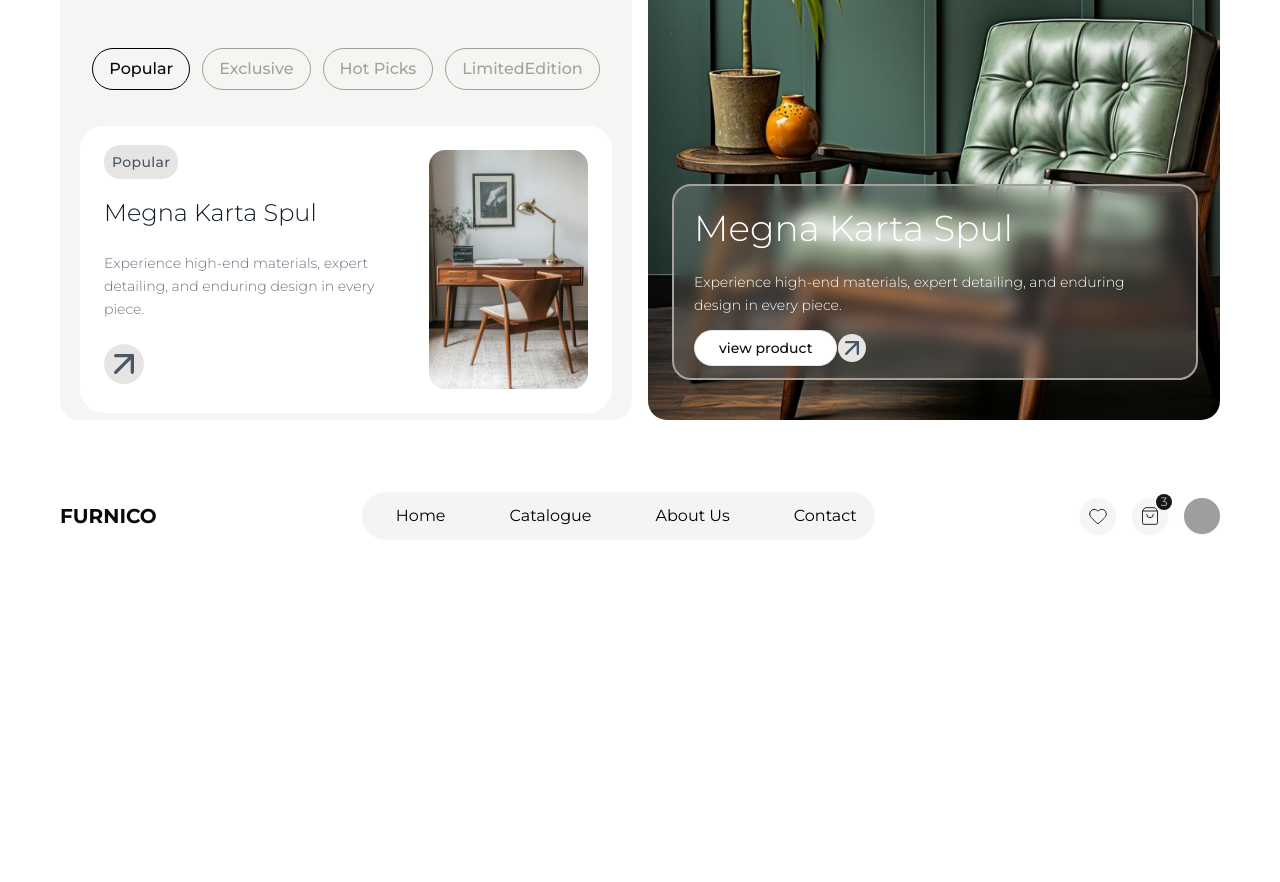
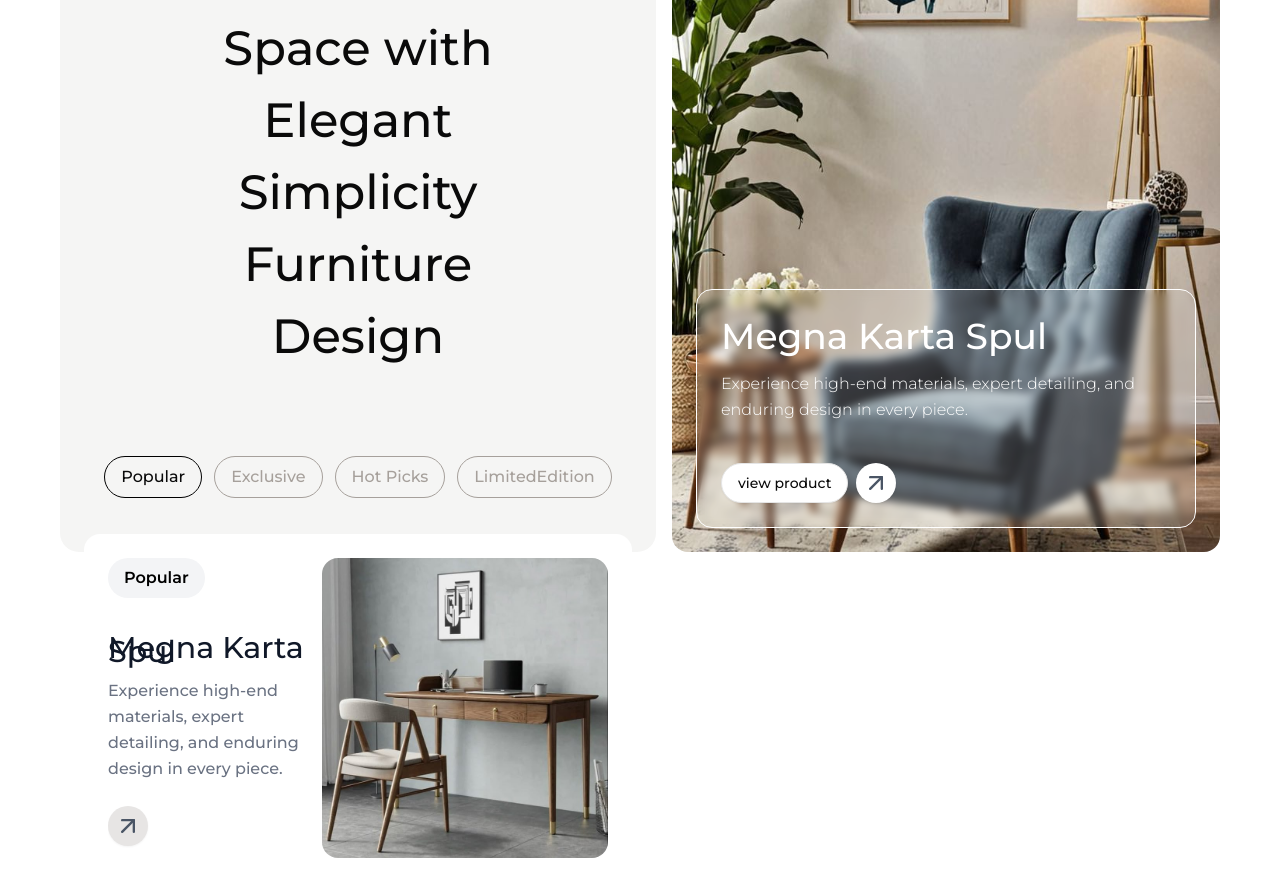
Before and after one commit to Chaibaamari/FournitureWood, a React (Vite) app: page / in a window 1280 px wide. Shown: the part 320-1202 px from the top of the page. Before the commit the page ends 892 px from the top, so only its background shows below. Built offline with nearby package versions, Linux system fonts and the light colour scheme; grey boxes are pictures that could not be loaded.

Commit message:
refactor: reorder Navbar and Hero components in App, update Hero styles and structure

```diff
--- a/src/App.tsx
+++ b/src/App.tsx
@@ -4,8 +4,8 @@ import Navbar from "./components/navbar";
 function App() {
   return (
     <main className="">
-      <Hero/>
       <Navbar />
+      <Hero />
     </main>
   );
 }
--- a/src/components/Hero.tsx
+++ b/src/components/Hero.tsx
@@ -1,15 +1,17 @@
-import { ArrowUpRight } from 'lucide-react';
+import { ArrowUpRight } from "lucide-react";
 import { Gutter } from "./Gutter";
-import { Button } from "./ui/button"
+import { Button } from "./ui/button";
 
 const Hero = () => {
   return (
     <Gutter>
-            <section id='hero'>
-                <div className="left-content">
-                    <h1>
-                        Elevate Your Space With Elegant Simplicity Furniture Design
+      <section id="hero">
+        <div className="left-content p-6">
+          <div className="flex items-center justify-center">
+            <h1 className="w-[72%]">
+              Elevate Your Space with Elegant Simplicity Furniture Design
             </h1>
+          </div>
 
           <div className="flex flex-col gap-6 flex-1">
             <div className="flex flex-wrap gap-3 px-5 justify-center mb-3 ">
@@ -20,36 +22,38 @@ const Hero = () => {
             </div>
 
             {/* Product Showcase */}
-                        <div className="product-showcase ">
-                            <div className="product-showcase-item">
+            <div className=" bg-white p-6 rounded-2xl relative overflow-hidden">
+              <div className="relative overflow-hidden flex ">
                 {/* Left content section */}
-                                <div className="flex-1 space-y-6">
-                                    <span>
+                <div className=" space-y-6">
+                  <span className="bg-gray-100 text-black font-semibold text-base px-4 py-2 rounded-full inline-block">
                     Popular
                   </span>
 
-                                    <h2 className="text-4xl lg:text-2xl text-gray-900 leading-tight mt-6">
+                  <h2 className="lg:text-3xl font-medium text-xl text-gray-900 leading-1 mt-6">
                     Megna Karta Spul
                   </h2>
 
-                                    <p className="text-gray-500 text-sm leading-relaxed max-w-md">
-                                        Experience high-end materials, expert detailing, and enduring design in every piece.
+                  <p className="text-gray-500 text-base leading-relaxed font-medium max-w-md">
+                    Experience high-end materials, expert detailing, and
+                    enduring design in every piece.
                   </p>
 
-                                    <div className="rounded-[100%] w-10 h-10  bg-stone-200 bottom-5">
-                                        <ArrowUpRight size={5} className="w-10 h-10  rounded-[100%] text-gray-600" />
-                                    </div>
+                  <Button
+                    variant={"secondary"}
+                    className="rounded-full w-10 h-10  bg-stone-200 bottom-5"
+                  >
+                    <ArrowUpRight className="size-7  rounded-[100%] text-gray-600" />
+                  </Button>
                 </div>
 
                 {/* Right image section */}
-                                <div className="flex-[0.5448] w-full">
-                                    <div className="relative">
+                <div className=" relative">
                   <img
-                                            src="/images/table.jpeg"
+                    src="/images/table3.jpeg"
                     alt="Megna Karta Spul - Modern wooden coffee table with cane webbing detail in a contemporary living room setting"
-                                            className="rounded-2xl w-[120%] object-cover"
+                    className="rounded-2xl  h-[300px] w-[600px] object-cover"
                   />
-                                    </div>
                 </div>
               </div>
             </div>
@@ -57,25 +61,34 @@ const Hero = () => {
         </div>
 
         {/* Right Section */}
-                <div className="right-content">
+        <div className="flex-1 w-full overflow-hidden rounded-2xl  relative">
           <img
-                        src="/images/natureLofa.jpeg"
+            src="/images/tips6.jpeg"
             alt="Nature Lofa furniture piece"
+            className="w-full "
           />
 
-                    <div className='description'>
-                        <h2>
+          <div className="absolute bottom-0 left-0 right-0  p-6 w-full  ">
+            <div className="p-6 space-y-10 backdrop-blur-xs bg-white/15 border-white border rounded-2xl">
+              <div className="space-y-3">
+                <h2 className="text-3xl  md:text-4xl text-white font-medium leading-tight ">
                   Megna Karta Spul
                 </h2>
-                        <p>
-                            Experience high-end materials, expert detailing, and enduring design in every piece.
+                <p className="text-white text-base leading-relaxed max-w-md">
+                  Experience high-end materials, expert detailing, and enduring
+                  design in every piece.
                 </p>
-                        <div className="absolute -bottom-2 flex flex-row item-center gap-4 mt-4">
-                            <Button variant={"outline"} className="absolute bottom-5 rounded-full px-6">
+              </div>
+              <div className="flex items-center gap-2">
+                <Button variant={"outline"} className="rounded-full h-10">
                   view product
                 </Button>
-                            <div className="rounded-[100%] w-7 h-7  bg-stone-200 absolute bottom-6 left-36">
-                                <ArrowUpRight className="w-7 h-7  rounded-[100%] text-gray-600" />
+                <Button
+                  variant={"secondary"}
+                  className="rounded-full w-10 h-10  bg-white bottom-5"
+                >
+                  <ArrowUpRight className="size-7  rounded-[100%] text-gray-600" />
+                </Button>
               </div>
             </div>
           </div>
--- a/src/index.css
+++ b/src/index.css
@@ -1,5 +1,3 @@
-
-
 @import "tailwindcss";
 @import "tw-animate-css";
 
@@ -130,57 +128,64 @@
   }
 }
 
-@layer components{
-  #hero{
-    @apply flex flex-col md:flex-row gap-4 mt-10 mb-10 h-auto md:h-[700px] font-light;
+@layer components {
+  #hero {
+    @apply flex flex-col md:flex-row gap-4 mt-10 mb-10 h-[calc(100vh-10vh)] font-light;
 
-    .left-content{
-      @apply bg-stone-100 rounded-[19px] flex-1 flex flex-col ;
+    .left-content {
+      @apply bg-stone-100 rounded-[19px] flex-1 flex flex-col;
 
-      h1{
-        @apply  text-2xl md:text-5xl p-5 text-center mt-16 mb-8 font-normal;
+      h1 {
+        @apply text-2xl md:text-5xl p-5 text-center my-16 leading-normal font-medium;
       }
-      .btn-filter-active{
+
+      .btn-filter-active {
         @apply rounded-4xl cursor-pointer border-[1.5px] border-black p-2 px-4 font-medium;
       }
-    .btn-filter-non-active{
+
+      .btn-filter-non-active {
         @apply rounded-4xl cursor-pointer border-[1.5px] border-stone-400 p-2 px-4 font-medium text-stone-400;
       }
-    .product-showcase{
+
+      .product-showcase {
         @apply bg-white p-6 mx-5 rounded-3xl flex-1 mb-5 my-0;
 
-      .product-showcase-item{
-        @apply flex flex-col md:flex-row justify-between items-start gap-10 md:gap-8 ;
+        .product-showcase-item {
+          @apply flex flex-col md:flex-row justify-between items-start gap-10 md:gap-8;
         }
 
-      span{
-        @apply text-sm font-medium text-gray-600 tracking-wide  bg-stone-200 p-2 rounded-2xl;
+        span {
+          @apply text-sm font-medium text-gray-600 tracking-wide bg-stone-200 p-2 rounded-2xl;
         }
-      h2{
+
+        h2 {
           @apply text-4xl lg:text-2xl text-gray-900 leading-tight mt-6;
         }
-      p{
+
+        p {
           @apply text-gray-500 text-sm leading-relaxed max-w-md;
         }
       }
     }
 
-    .right-content{
+    .right-content {
       @apply flex-1 relative;
 
-      img{
-        @apply rounded-[19px] object-cover w-full h-full min-h-[400px] md:min-h-full;
+      img {
+        @apply rounded-[19px] relative object-cover w-full h-full min-h-[400px] md:min-h-full;
       }
-      .description{
-        @apply md:w-[92%] h-[33%] md:h-[28%] backdrop-blur-sm bg-white/15 absolute bottom-10 ml-4 mr-4 md:ml-6 space-y-5 p-5 rounded-[19px] border-2 border-stone-400;
 
-        h2{
-          @apply text-3xl md:text-4xl  text-white leading-tight;
+      /* .description {
+        @apply w-full backdrop-blur-xs bg-white/15 absolute bottom-10 ml-4 mr-4 md:ml-6 space-y-5 p-5 rounded-[19px] border-2 border-stone-400;
+
+        h2 {
+          @apply text-3xl md:text-4xl text-white font-medium leading-tight;
         }
-        p{
-          @apply text-white text-sm leading-relaxed max-w-md;
+
+        p {
+          @apply text-white text-base leading-relaxed max-w-md;
         }
-      }
+      } */
     }
 
   }
```
Lines whose indentation alone changed are shown as unchanged.
